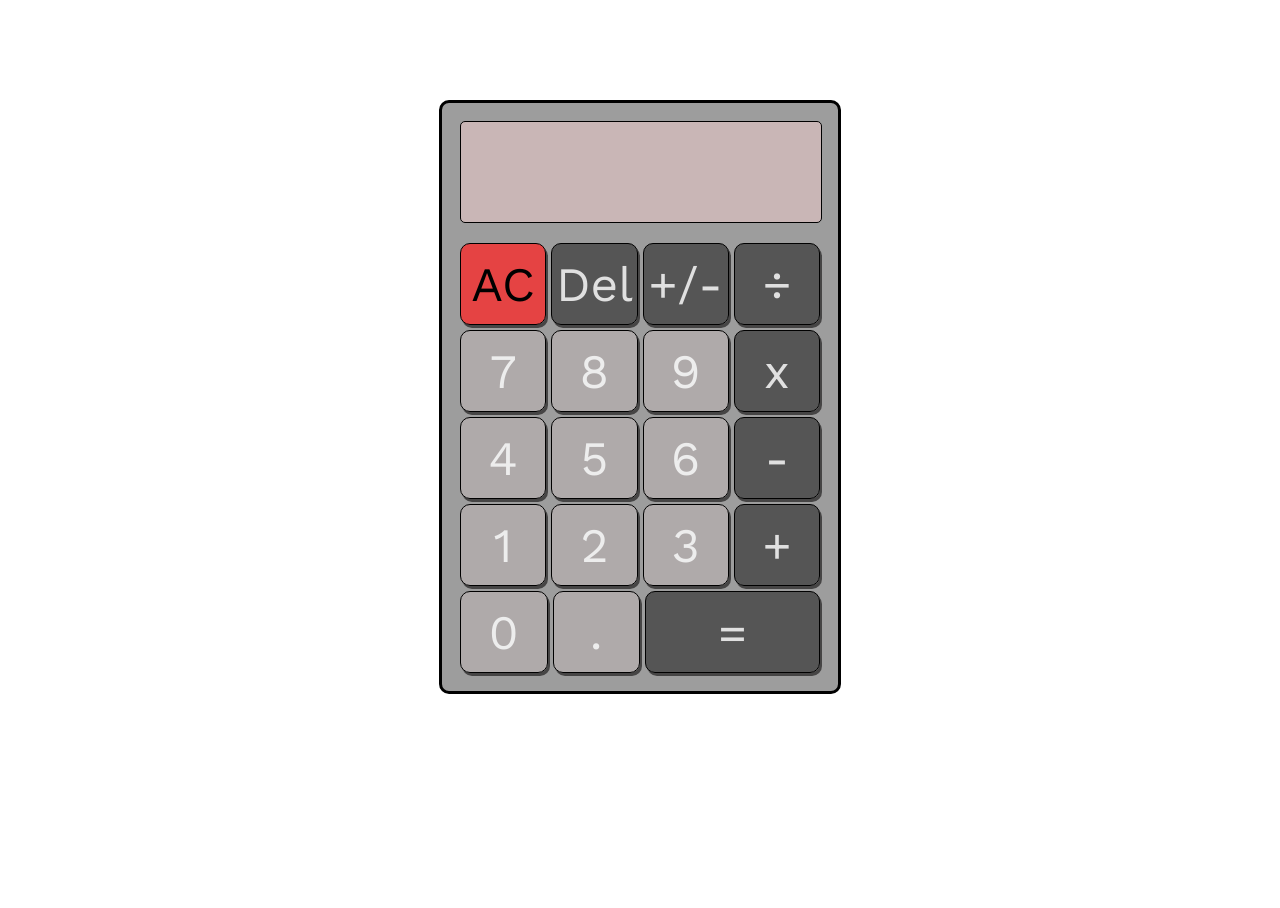
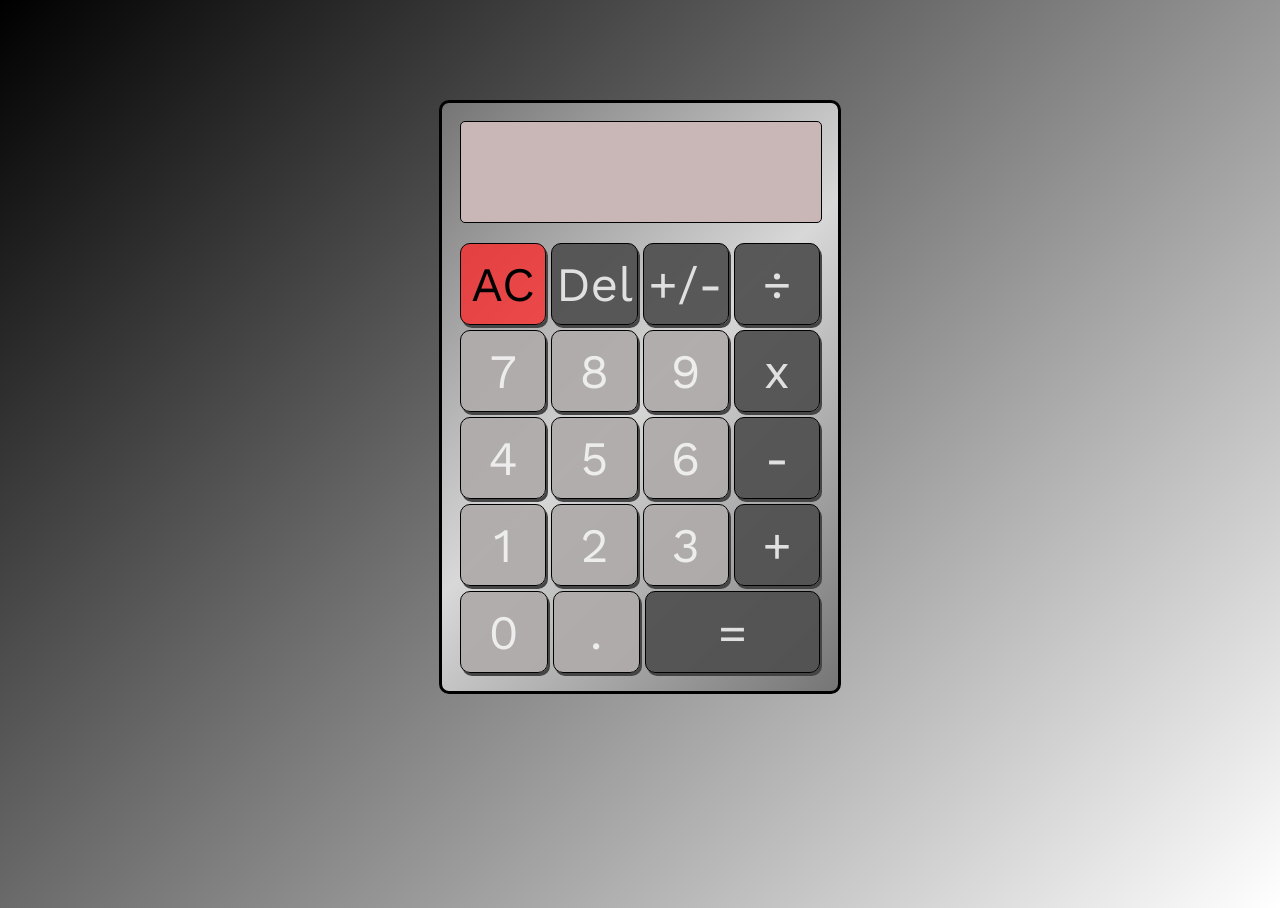
Before and after one commit to ianstewart4/calculator, a plain HTML site: page index.html in a window 1280 px wide. Before the commit the page ends 800 px from the top, so only its background shows below. Drawn offline with nearby package versions, Linux system fonts and the light colour scheme.

Commit message:
updating colours

```diff
--- a/style.css
+++ b/style.css
@@ -5,6 +5,11 @@
 
 * {
     font-family: 'Work Sans', sans-serif;
+}
+
+body {
+    background: linear-gradient(135deg, #000000, #ffffff);
+    height: 100vh;
 }
 
 .display {
@@ -45,7 +50,8 @@
     min-width: 320px;
     margin: 100px auto;
     padding: 18px;
-    background: #9d9d9d;
+    /* background: #757575; */
+    background: linear-gradient(135deg, #757575, #d8d8d8, #757575);
     color: #333;
     font-size: 16px;
     border: 3px solid black;
```
